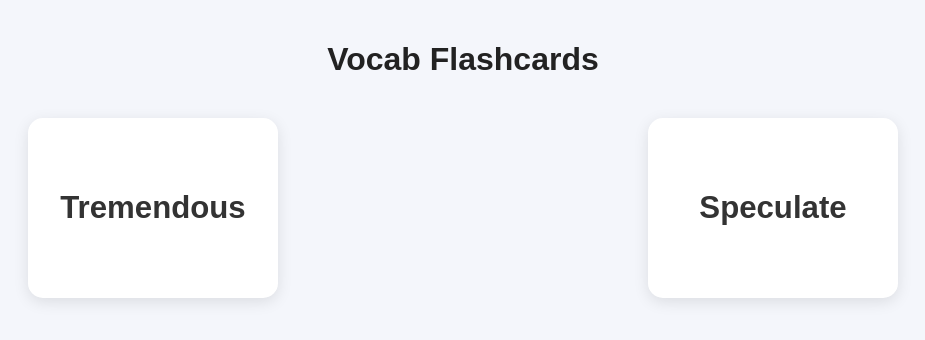
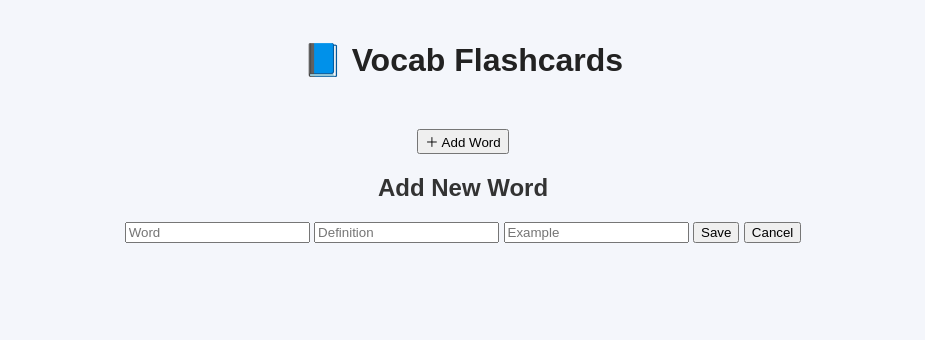
Before and after one commit to TheRealMojs/Vocab, a plain HTML site: page index.html in a window 1280 px wide. Shown: the whole page, without its empty margins (177-1102 px from the left). Drawn offline with Linux system fonts and the light colour scheme.

Commit message:
Update index.html

```diff
--- a/index.html
+++ b/index.html
@@ -7,46 +7,23 @@
   <link rel="stylesheet" href="style.css" />
 </head>
 <body>
-  <h1>Vocab Flashcards</h1>
+  <h1>📘 Vocab Flashcards</h1>
+
   <div id="flashcards" class="flashcards"></div>
 
-  <script>
-    async function loadWords() {
-      try {
-        const response = await fetch("words.json");
-        const words = await response.json();
+  <button id="add-btn">＋ Add Word</button>
 
-        const container = document.getElementById("flashcards");
-        container.innerHTML = "";
+  <div id="modal" class="modal">
+    <div class="modal-content">
+      <h2>Add New Word</h2>
+      <input id="word" placeholder="Word" />
+      <input id="definition" placeholder="Definition" />
+      <input id="example" placeholder="Example" />
+      <button id="save-btn">Save</button>
+      <button id="cancel-btn">Cancel</button>
+    </div>
+  </div>
 
-        words.forEach(word => {
-          const card = document.createElement("div");
-          card.className = "card";
-
-          card.innerHTML = `
-            <div class="card-inner">
-              <div class="card-front">
-                <h2>${word.word}</h2>
-              </div>
-              <div class="card-back">
-                <p><b>Definition:</b> ${word.definition}</p>
-                <p><b>Example:</b> ${word.example}</p>
-              </div>
-            </div>
-          `;
-
-          card.addEventListener("click", () => {
-            card.querySelector(".card-inner").classList.toggle("flipped");
-          });
-
-          container.appendChild(card);
-        });
-      } catch (err) {
-        console.error("Error loading words:", err);
-      }
-    }
-
-    loadWords();
-  </script>
+  <script src="script.js"></script>
 </body>
 </html>
```
